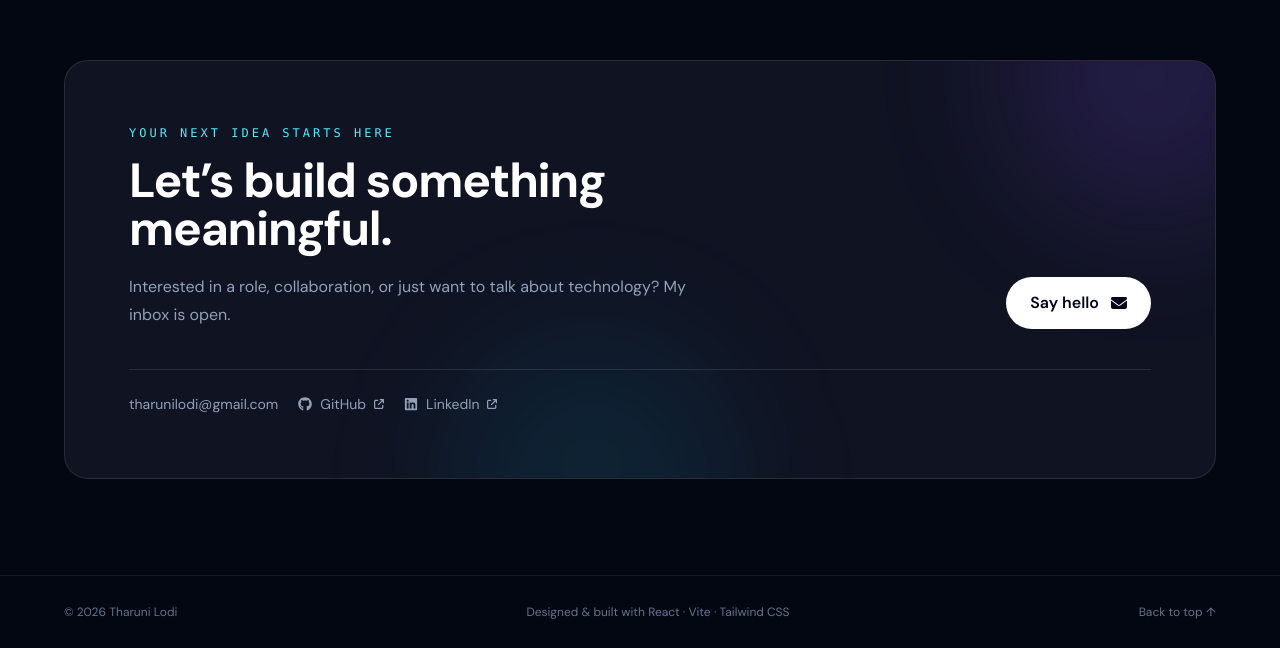
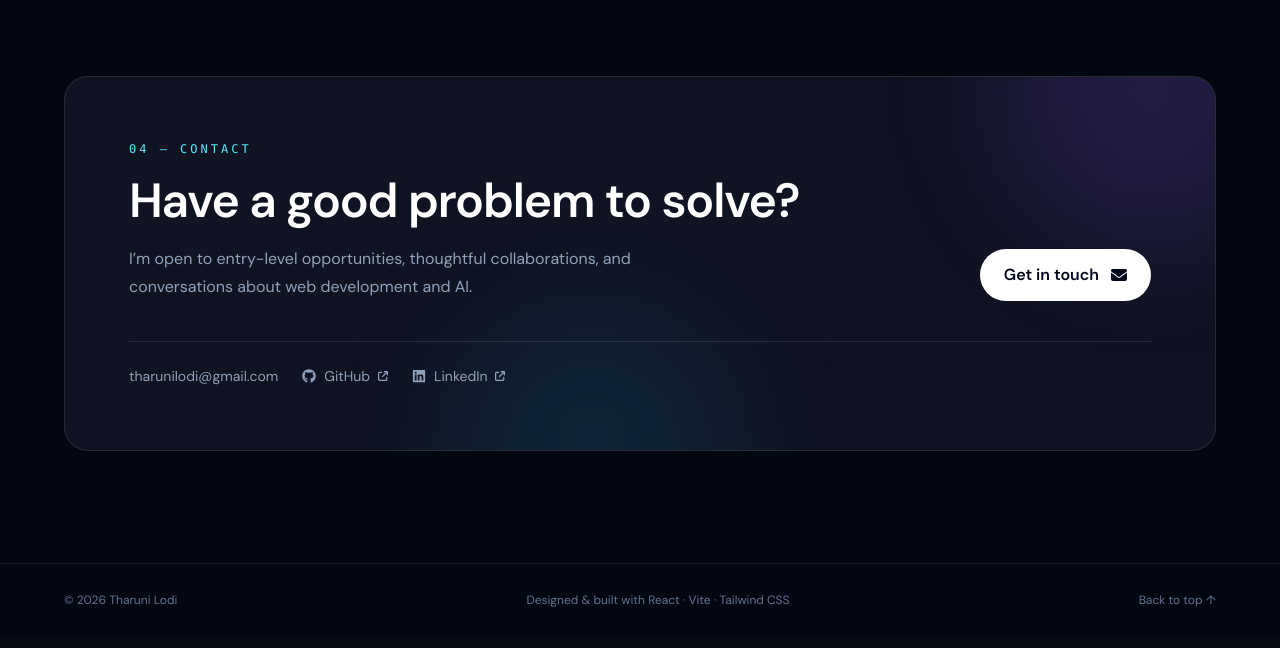
Before and after one commit to tharuni2503/portfolio, a React (Vite) app: page / in a window 1280 px wide. Shown: the part 4632-5280 px from the top of the page. Built offline with nearby package versions, Linux system fonts and the light colour scheme.

Commit message:
Refine portfolio design and content

```diff
--- a/src/components/Contact.jsx
+++ b/src/components/Contact.jsx
@@ -1,17 +1,17 @@
 import { motion } from "framer-motion";
 import { FaEnvelope, FaGithub, FaLinkedin, FaArrowUpRightFromSquare } from "react-icons/fa6";
 export default function Contact() {
- return <section id="contact" className="px-5 py-24 sm:px-8">
+ return <section id="contact" className="px-5 py-24 sm:px-8 md:py-28">
   <motion.div initial={{opacity:0,y:20}} whileInView={{opacity:1,y:0}} viewport={{once:true}} className="relative mx-auto max-w-6xl overflow-hidden rounded-3xl border border-white/10 bg-[#101322] p-8 sm:p-12 md:p-16">
    <div className="pointer-events-none absolute -right-20 -top-32 h-72 w-72 rounded-full bg-violet-500/15 blur-3xl"/><div className="pointer-events-none absolute -bottom-36 left-1/3 h-72 w-72 rounded-full bg-cyan-500/10 blur-3xl"/>
    <div className="relative grid gap-10 md:grid-cols-[1fr_auto] md:items-end">
-    <div><p className="font-mono text-xs tracking-[.25em] text-cyan-300">YOUR NEXT IDEA STARTS HERE</p><h2 className="mt-4 max-w-2xl text-3xl font-bold tracking-tight text-white sm:text-5xl">Let’s build something meaningful.</h2><p className="mt-5 max-w-xl leading-7 text-slate-400">Interested in a role, collaboration, or just want to talk about technology? My inbox is open.</p></div>
-    <a href="mailto:tharunilodi@gmail.com?subject=Hello%20Tharuni" className="inline-flex w-fit items-center gap-3 rounded-full bg-white px-6 py-3.5 font-semibold text-slate-950 transition hover:bg-cyan-200">Say hello <FaEnvelope/></a>
+    <div><p className="font-mono text-xs tracking-[.25em] text-cyan-300">04 — CONTACT</p><h2 className="mt-5 max-w-2xl text-3xl font-semibold tracking-tight text-white sm:text-5xl">Have a good problem to solve?</h2><p className="mt-5 max-w-xl leading-7 text-slate-400">I’m open to entry-level opportunities, thoughtful collaborations, and conversations about web development and AI.</p></div>
+    <a href="mailto:tharunilodi@gmail.com?subject=Hello%20Tharuni" className="inline-flex w-fit items-center gap-3 rounded-full bg-white px-6 py-3.5 font-semibold text-slate-950 transition hover:-translate-y-0.5 hover:bg-cyan-200">Get in touch <FaEnvelope/></a>
    </div>
-   <div className="relative mt-10 flex flex-wrap gap-5 border-t border-white/10 pt-6 text-sm text-slate-400">
+   <div className="relative mt-10 flex flex-wrap gap-x-6 gap-y-4 border-t border-white/10 pt-6 text-sm text-slate-400">
     <a href="mailto:tharunilodi@gmail.com" className="transition hover:text-white">tharunilodi@gmail.com</a>
     <a href="https://github.com/tharuni2503" target="_blank" rel="noreferrer" className="inline-flex items-center gap-2 transition hover:text-white"><FaGithub/> GitHub <FaArrowUpRightFromSquare className="text-[10px]"/></a>
-    <a href="https://www.linkedin.com/in/tharunilodi" target="_blank" rel="noreferrer" className="inline-flex items-center gap-2 transition hover:text-white"><FaLinkedin/> LinkedIn <FaArrowUpRightFromSquare className="text-[10px]"/></a>
+    <a href="https://www.linkedin.com/in/loditharuni" target="_blank" rel="noreferrer" className="inline-flex items-center gap-2 transition hover:text-white"><FaLinkedin/> LinkedIn <FaArrowUpRightFromSquare className="text-[10px]"/></a>
    </div>
   </motion.div>
  </section>;
```
